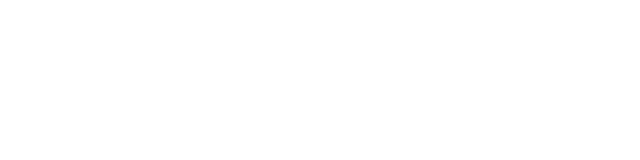
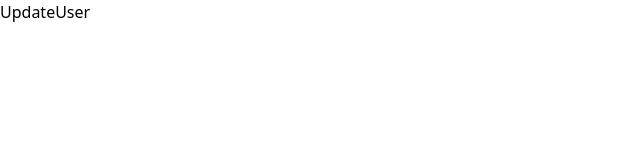
Before and after one commit to AdieDev0/CRUD-OPERATION-MERN-Stack, a React (Vite) app in the folder frontend/: page /update-user in a window 1280 px wide. Before the commit this address had no page. Shown: the top 160 px of the page, without its empty margins (0-640 px from the left). Built offline with nearby package versions, Linux system fonts and the light colour scheme.

Commit message:
Add axios

```diff
--- a/frontend/src/App.jsx
+++ b/frontend/src/App.jsx
@@ -2,6 +2,7 @@
 import { BrowserRouter as Router, Routes, Route } from "react-router-dom";
 import User from "./Components/User";
 import AddUser from "./Components/AddUser";
+import UpdateUser from "./Components/UpdateUser";
 
 const App = () => {
   return (
@@ -10,6 +11,7 @@
         <Routes>
           <Route path="/" element={<User />} />
           <Route path="/add-user" element={<AddUser />} />
+          <Route path="/update-user" element={<UpdateUser />} />
         </Routes>
       </div>
     </Router>
--- /dev/null
+++ b/frontend/src/Components/UpdateUser.jsx
@@ -0,0 +1,9 @@
+import React from 'react'
+
+const UpdateUser = () => {
+  return (
+    <div>UpdateUser</div>
+  )
+}
+
+export default UpdateUser
--- a/frontend/src/Components/User.jsx
+++ b/frontend/src/Components/User.jsx
@@ -177,14 +177,16 @@
                             </p>
                           </div>
                           <div className="flex justify-end space-x-2">
-                            <button className="inline-flex items-center px-3 py-1 text-sm text-blue-600 hover:text-blue-800 transition-colors rounded-md hover:bg-blue-50">
+                            {/* EDIT USER */}
+                            <Link className="inline-flex items-center px-3 py-1 text-sm text-blue-600 hover:text-blue-800 transition-colors rounded-md hover:bg-blue-50">
                               <Pencil className="w-4 h-4 mr-1" />
                               Edit
-                            </button>
-                            <button className="inline-flex items-center px-3 py-1 text-sm text-red-600 hover:text-red-800 transition-colors rounded-md hover:bg-red-50">
+                            </Link>
+                            {/* DELETE USER */}
+                            <Link className="inline-flex items-center px-3 py-1 text-sm text-red-600 hover:text-red-800 transition-colors rounded-md hover:bg-red-50">
                               <Trash2 className="w-4 h-4 mr-1" />
                               Delete
-                            </button>
+                            </Link>
                           </div>
                         </div>
                       )}
```
